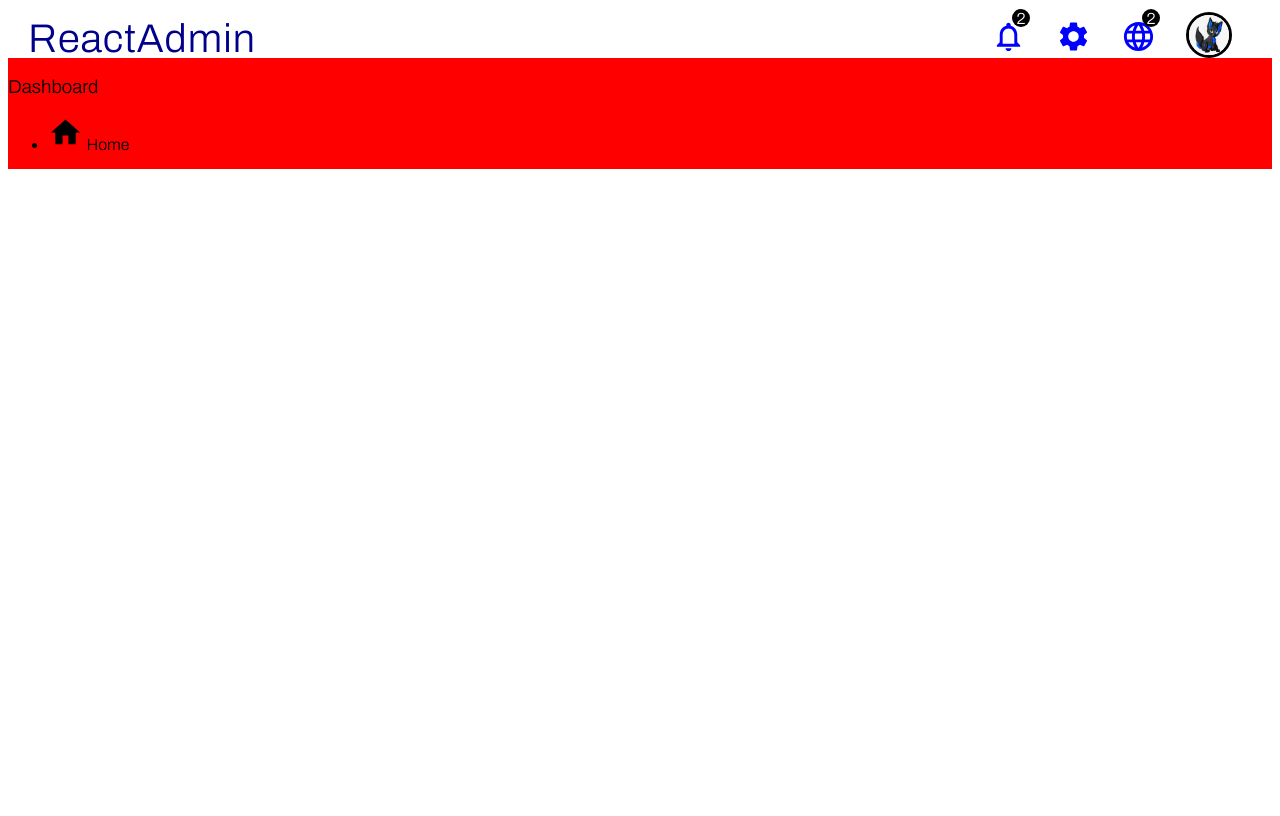
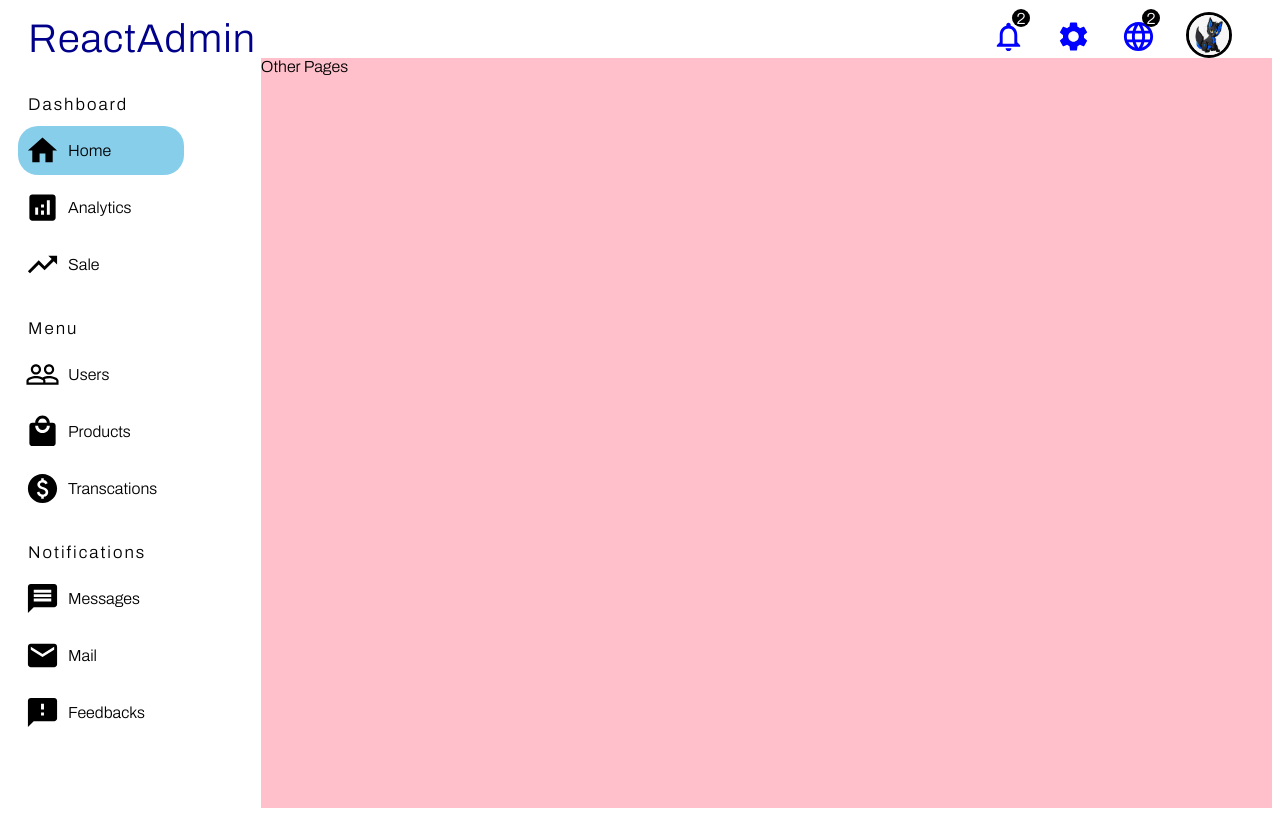
Before and after one commit to FrankYChills/Admin-Dashboard, a React (Create React App) app: page / in a window 1280 px wide. Built offline with nearby package versions, Linux system fonts and the light colour scheme.

Commit message:
sidebar added

```diff
--- a/src/App.js
+++ b/src/App.js
@@ -7,7 +7,7 @@ function App() {
       <Topbar />
       <div className="container">
         <Sidebar />
-        {/* <div className="others">Other Pages</div> */}
+        <div className="others">Other Pages</div>
       </div>
     </div>
   );
--- a/src/components/sidebar/Sidebar.jsx
+++ b/src/components/sidebar/Sidebar.jsx
@@ -1,14 +1,64 @@
 import HomeIcon from "@mui/icons-material/Home";
+import AnalyticsIcon from "@mui/icons-material/Analytics";
+import TrendingUpIcon from "@mui/icons-material/TrendingUp";
+import PeopleOutlineIcon from "@mui/icons-material/PeopleOutline";
+import LocalMallIcon from "@mui/icons-material/LocalMall";
+import PaidIcon from "@mui/icons-material/Paid";
+import MessageIcon from "@mui/icons-material/Message";
+import EmailIcon from "@mui/icons-material/Email";
+import FeedbackIcon from "@mui/icons-material/Feedback";
 
 const Sidebar = () => {
   return (
     <div className="sidebar">
       <div className="sidebarWrapper">
         <div className="sidebarMenu">
-          <h3 className="sidebardTitle">Dashboard</h3>
+          <h3 className="sidebarTitle">Dashboard</h3>
           <ul className="sidebarList">
+            <li className="sidebarListItem active">
+              <HomeIcon fontSize="large" className="sbicon" /> <b>Home</b>
+            </li>
             <li className="sidebarListItem">
-              <HomeIcon fontSize="large" /> Home
+              <AnalyticsIcon fontSize="large" className="sbicon" />{" "}
+              <b> Analytics</b>
+            </li>
+            <li className="sidebarListItem">
+              <TrendingUpIcon fontSize="large" className="sbicon" />
+              <b> Sale</b>
+            </li>
+          </ul>
+        </div>
+        <div className="sidebarMenu">
+          <h3 className="sidebarTitle">Menu</h3>
+          <ul className="sidebarList">
+            <li className="sidebarListItem ">
+              <PeopleOutlineIcon fontSize="large" className="sbicon" />
+              <b>Users</b>
+            </li>
+            <li className="sidebarListItem">
+              <LocalMallIcon fontSize="large" className="sbicon" />
+              <b>Products</b>
+            </li>
+            <li className="sidebarListItem">
+              <PaidIcon fontSize="large" className="sbicon" />
+              <b>Transcations</b>
+            </li>
+          </ul>
+        </div>
+        <div className="sidebarMenu">
+          <h3 className="sidebarTitle">Notifications</h3>
+          <ul className="sidebarList">
+            <li className="sidebarListItem ">
+              <MessageIcon fontSize="large" className="sbicon" />
+              <b>Messages</b>
+            </li>
+            <li className="sidebarListItem">
+              <EmailIcon fontSize="large" className="sbicon" />
+              <b>Mail</b>
+            </li>
+            <li className="sidebarListItem">
+              <FeedbackIcon fontSize="large" className="sbicon" />
+              <b>Feedbacks</b>
             </li>
           </ul>
         </div>
--- a/src/index.css
+++ b/src/index.css
@@ -77,10 +77,54 @@ body {
 
 .sidebar {
   flex: 1;
-  background-color: red;
+  /* background-color: red; */
+  height: calc(100vh - 50px);
+  position: sticky;
+  top: 50px;
 }
 
 .others {
   flex: 4;
   background-color: pink;
 }
+
+.sidebarWrapper {
+  /* background-color: grey; */
+  padding: 20px;
+}
+
+.sidebarMenu {
+  margin-bottom: 6px;
+}
+
+.sidebarTitle {
+  font-size: 17px;
+  color: black;
+  letter-spacing: 2px;
+}
+
+.sidebarList {
+  list-style-type: none;
+  /* background-color: yellow; */
+  margin-left: -15px;
+  padding: 5px;
+  margin-top: -10px;
+}
+.sidebarListItem {
+  /* background-color: green; */
+  padding: 7px;
+  cursor: pointer;
+  display: flex;
+  align-items: center;
+  border-radius: 20px;
+  margin-bottom: 8px;
+  width: 70%;
+}
+
+.sbicon {
+  margin-right: 8px;
+}
+.sidebarListItem.active,
+.sidebarListItem:hover {
+  background-color: skyblue;
+}
```
